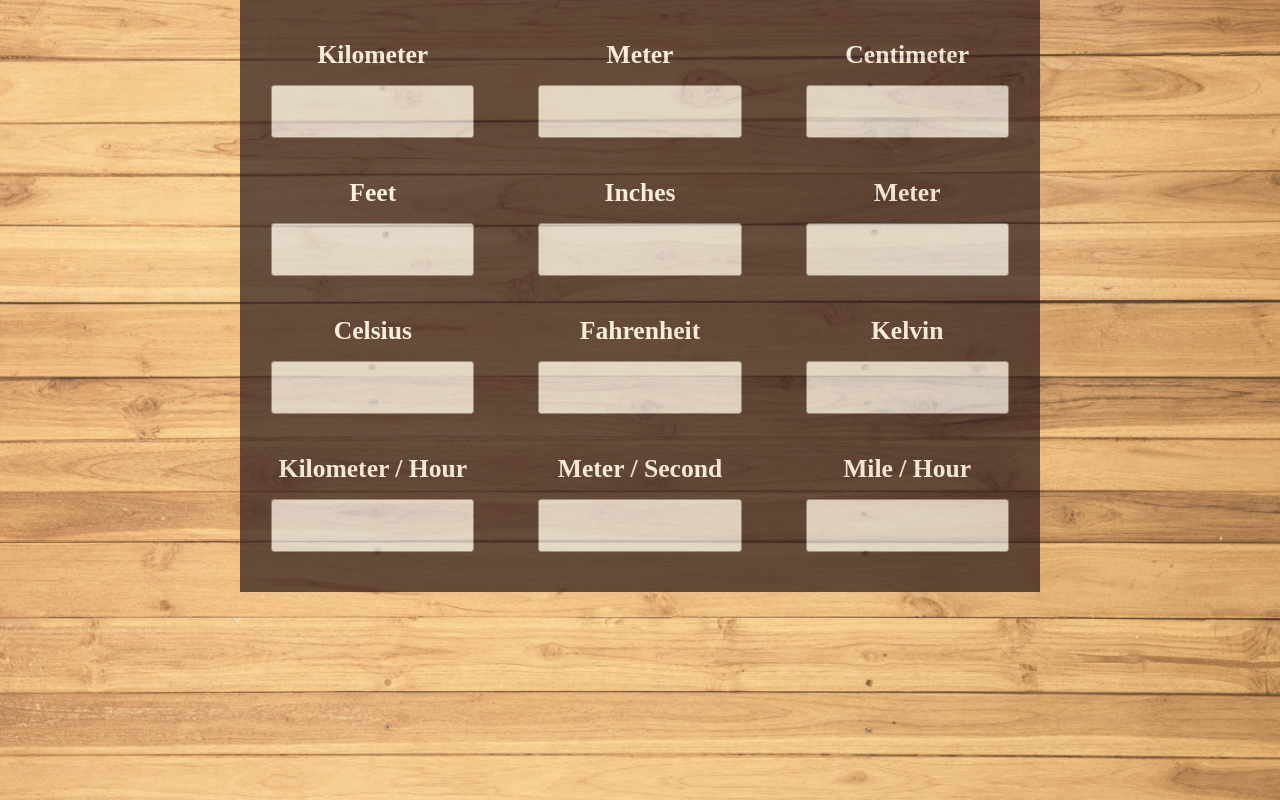
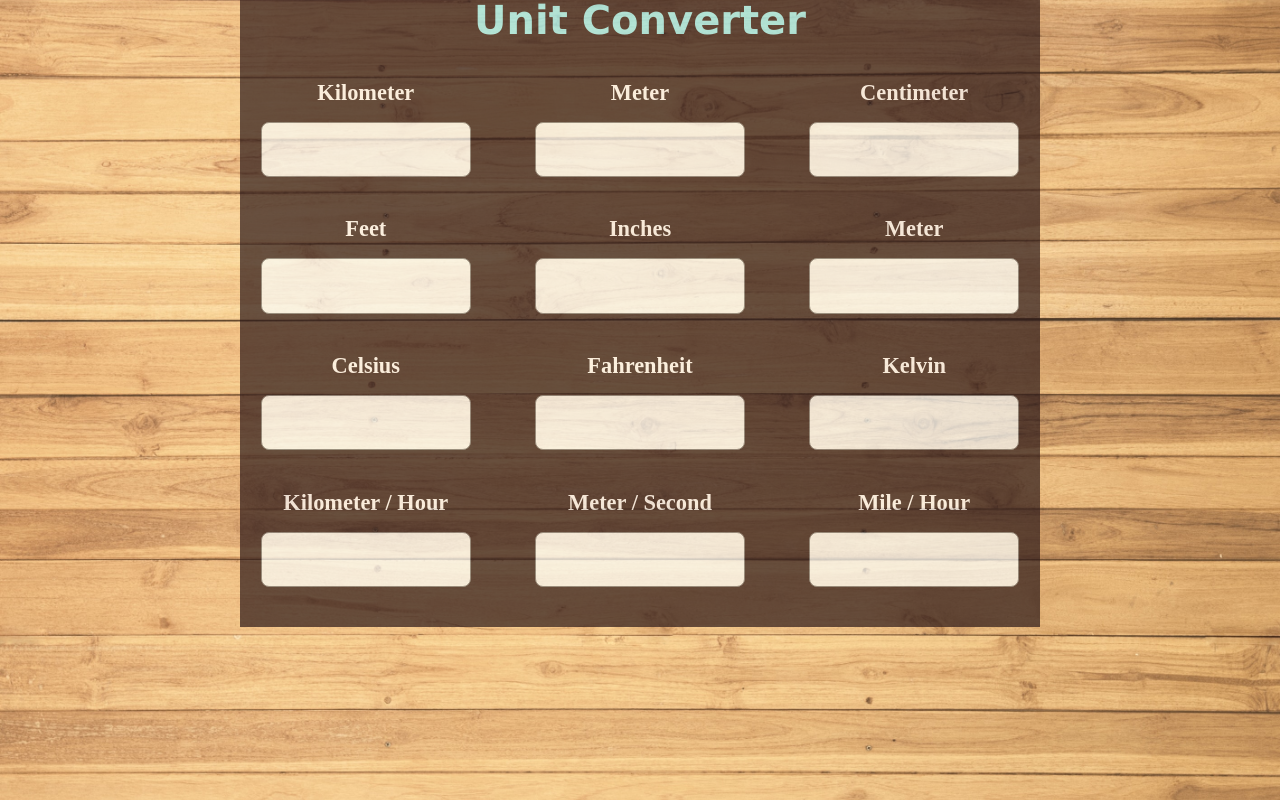
Before and after one commit to sanjibroy360/simple-js-converter, a plain HTML site: page index.html in a window 1280 px wide. Drawn offline with Linux system fonts and the light colour scheme.

Commit message:
Modify Codes

```diff
--- a/assets/scripts/index.js
+++ b/assets/scripts/index.js
@@ -11,7 +11,7 @@ function convert(choice) {
     let kmph = 0;
     let mps = 0;
     let mph = 0;
-    let valid = "Please, Enter A Valid Number !!!";
+    let valid = "Enter A Valid Number !!!";
     let possible = "Not Possible";
 
     switch(choice) {
--- a/assets/stylesheets/main.css
+++ b/assets/stylesheets/main.css
@@ -77,6 +77,23 @@ body {
     opacity: 0.7;
 }
 
+ .heading {
+    width: 100%;
+    font-size: 40px;
+    font-weight: bold;
+    text-align: center;
+    color: #9cf5f8;
+    font-family: Verdana, Geneva, Tahoma, sans-serif;
+}
+
+.header {
+    width: 100%;
+    background-color: rgb(43, 24, 24)
+}
+
+
+
+
 .main-content {
     padding-bottom: 2.5rem;
     background: rgb(43, 24, 24);
@@ -115,7 +132,7 @@ body {
 
 .label {
     margin-top: 1.5rem;
-    font-size: 1.6rem;
+    font-size: 1.4rem;
     font-weight: bold;
     text-align: center;
     color: #fff;
@@ -125,19 +142,16 @@ body {
 }
 
 .input-field {
-
+    outline: 0;
     border: 0.5px solid #777;
-    border-radius: 0.2rem;
+    border-radius: 0.5rem;
     color: maroon;
-    background-color: gainsboro;
+    background-color: rgb(250, 253, 250);
     text-align: center;
-    font-size: 0.92rem;
+    font-size: 0.96rem;
+    font-weight: bold;
     opacity: 1;
     z-index: 5;
-}
-
-.input-field:focus {
-    outline: 1px solid rgb(89,187,103);
 }
 
 
--- a/index.html
+++ b/index.html
@@ -8,6 +8,9 @@
     <link rel="stylesheet" href="./assets/stylesheets/main.css">
 </head>
 <body>
+    <header class="header container">
+        <h1 class="heading">Unit Converter</h1>
+    </header>
     <main class="main">
         <form class="container grid main-content">
 
```
Also changed, not shown: 1 other file.
